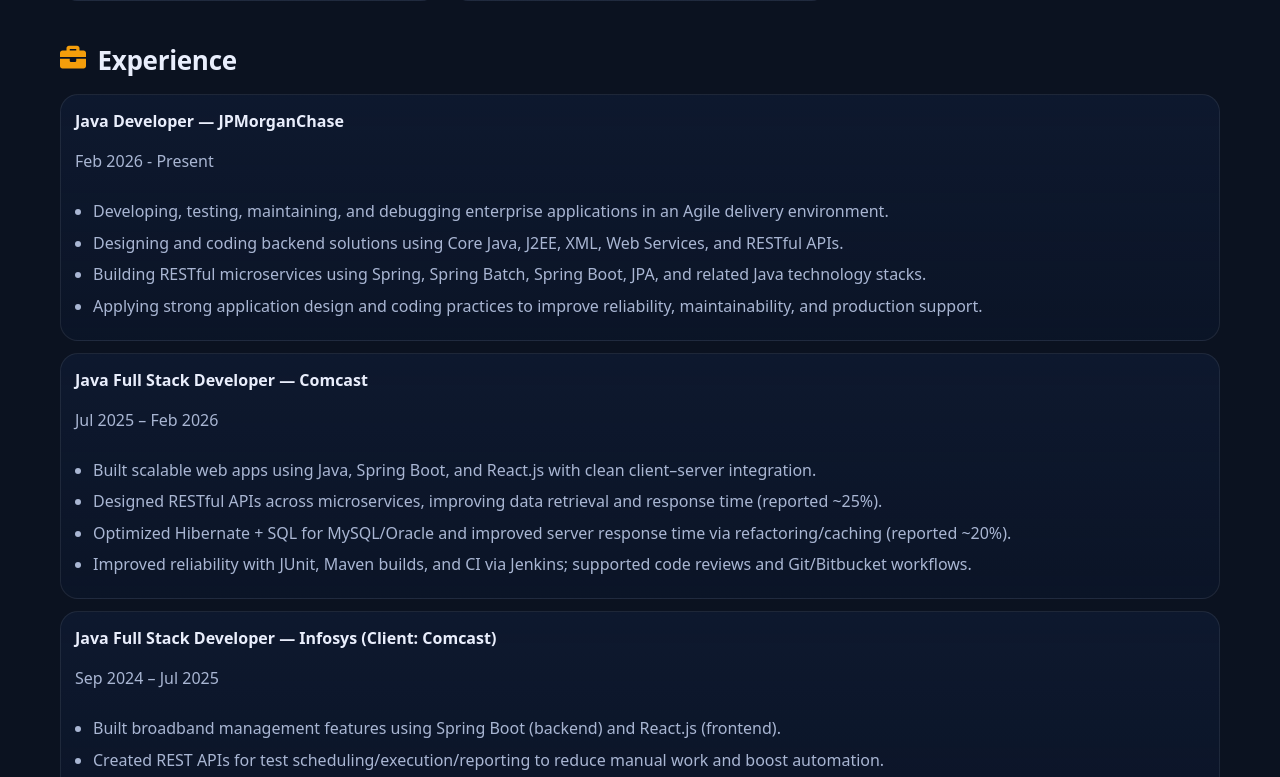
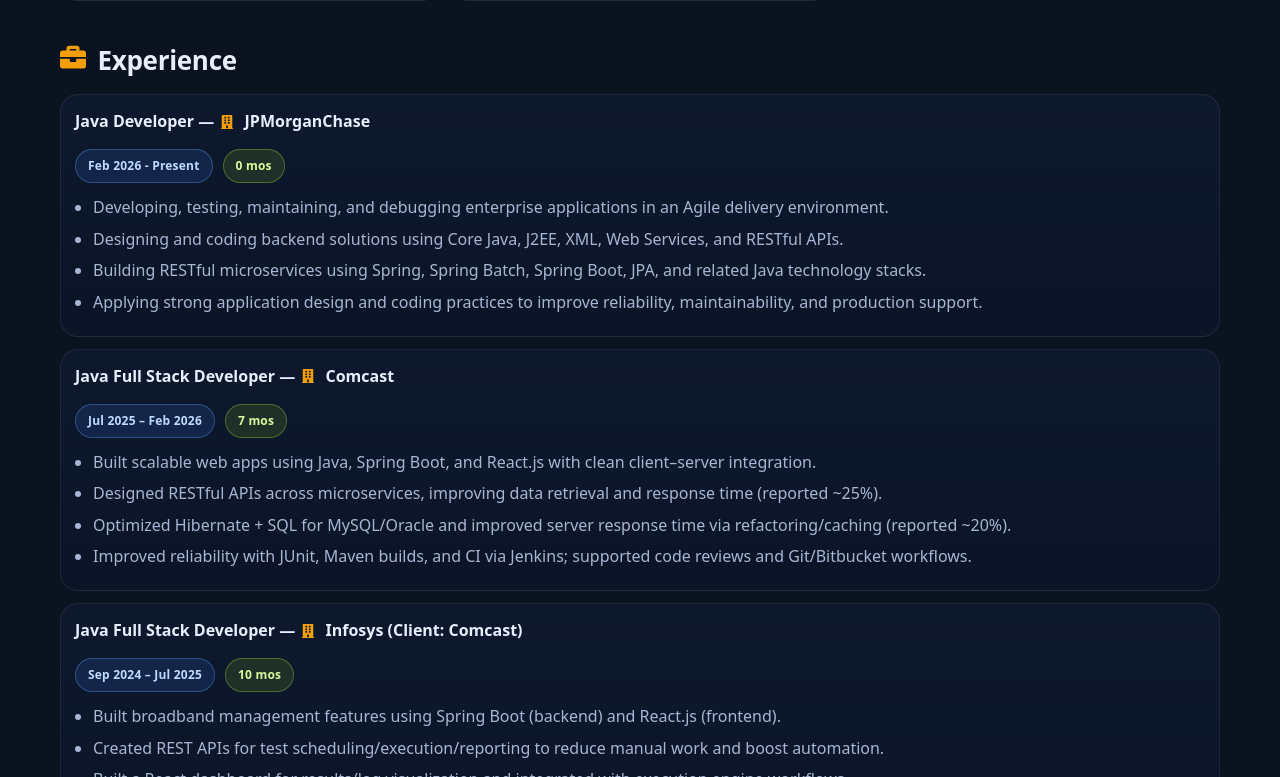
Before and after one commit to Venky268311/venkat-portfolio, a React (Vite) app: page / in a window 1280 px wide. Shown: the part 2863-3640 px from the top of the page. Built offline with nearby package versions, Linux system fonts and the light colour scheme; no server answers.

Commit message:
UI Changes

```diff
--- a/src/App.jsx
+++ b/src/App.jsx
@@ -5,6 +5,7 @@
 FaCode,
 FaProjectDiagram,
 FaBriefcase,
+FaBuilding,
 FaGraduationCap,
 FaTrophy,
 FaEnvelopeOpenText, FaPhone, FaEnvelope, FaLinkedin, FaFileDownload, FaMapMarkerAlt, FaBars, FaTimes } from "react-icons/fa";
@@ -30,6 +31,8 @@
   {
     company: "JPMorganChase",
     title: "Java Developer",
+    startDate: "2026-02-26",
+    endDate: null,
     time: "Feb 2026 - Present",
     bullets: [
       "Developing, testing, maintaining, and debugging enterprise applications in an Agile delivery environment.",
@@ -41,6 +44,8 @@
   {
     company: "Comcast",
     title: "Java Full Stack Developer",
+    startDate: "2025-07-21",
+    endDate: "2026-02-23",
     time: "Jul 2025 – Feb 2026",
     bullets: [
       "Built scalable web apps using Java, Spring Boot, and React.js with clean client–server integration.",
@@ -52,6 +57,8 @@
   {
     company: "Infosys (Client: Comcast)",
     title: "Java Full Stack Developer",
+    startDate: "2024-09-02",
+    endDate: "2025-07-02",
     time: "Sep 2024 – Jul 2025",
     bullets: [
       "Built broadband management features using Spring Boot (backend) and React.js (frontend).",
@@ -63,6 +70,8 @@
   {
     company: "Prodapt Solutions Pvt. Ltd.",
     title: "Senior Software Engineer",
+    startDate: "2021-09-30",
+    endDate: "2022-12-20",
     time: "Sep 2021 – Dec 2022",
     bullets: [
       "Designed microservices architecture for chatbot applications using Spring Boot/Spring Cloud.",
@@ -74,6 +83,8 @@
   {
 company: "Prodigy Group India Pvt. Ltd.",
 title: "UI Developer",
+startDate: "2018-08-17",
+endDate: "2021-09-18",
 time: "Aug 2018 – Sep 2021",
 bullets: [
 "Developed full stack web and mobile applications using Java Spring Boot and React.",
@@ -87,6 +98,8 @@
 {
 company: "R.S Solutions",
 title: "Software Engineer",
+startDate: "2017-06-15",
+endDate: "2018-08-15",
 time: "Jun 2017 – Aug 2018",
 bullets: [
 "Designed and developed responsive user interfaces using HTML5, CSS3, Bootstrap, and JavaScript.",
@@ -160,6 +173,34 @@
 
 const MEDIUM_TAGS = ["java", "reactjs", "react-native", "technology"];
 const MEDIUM_CACHE_KEY = "mediumPostsCacheV1";
+
+function getExperienceDuration(startDate, endDate) {
+  const start = new Date(startDate);
+  const end = endDate ? new Date(endDate) : new Date();
+
+  let months =
+    (end.getFullYear() - start.getFullYear()) * 12 +
+    (end.getMonth() - start.getMonth());
+
+  if (end.getDate() < start.getDate()) {
+    months -= 1;
+  }
+
+  const safeMonths = Math.max(months, 0);
+  const years = Math.floor(safeMonths / 12);
+  const remainingMonths = safeMonths % 12;
+  const parts = [];
+
+  if (years > 0) {
+    parts.push(`${years} yr${years === 1 ? "" : "s"}`);
+  }
+
+  if (remainingMonths > 0 || parts.length === 0) {
+    parts.push(`${remainingMonths} mo${remainingMonths === 1 ? "" : "s"}`);
+  }
+
+  return parts.join(" ");
+}
 
 function Badge({ children }) {
   return <span className="badge">{children}</span>;
@@ -527,9 +568,19 @@
             {EXPERIENCE.map((e) => (
               <Card
                 key={e.company + e.time}
-                title={`${e.title} — ${e.company}`}
-                meta={e.time}
+                title={
+                  <>
+                    {e.title} — <FaBuilding className="companyIcon" /> {e.company}
+                  </>
+                }
+                meta={null}
               >
+                <div className="experienceMeta">
+                  <span className="experienceBadge experienceBadgeTime">{e.time}</span>
+                  <span className="experienceBadge experienceBadgeDuration">
+                    {getExperienceDuration(e.startDate, e.endDate)}
+                  </span>
+                </div>
                 <ul className="bullets">
                   {e.bullets.map((b) => <li key={b}>{b}</li>)}
                 </ul>
--- a/src/styles.css
+++ b/src/styles.css
@@ -271,6 +271,43 @@
 .cardTop{display:flex; justify-content:space-between; gap:10px; align-items:flex-start;}
 .cardBody{margin-top:10px;}
 
+.companyIcon{
+  margin:0 6px 2px 2px;
+  vertical-align:middle;
+  color:#f59e0b;
+  font-size:14px;
+}
+
+.experienceMeta{
+  display:flex;
+  flex-wrap:wrap;
+  gap:10px;
+  margin-bottom:12px;
+}
+
+.experienceBadge{
+  display:inline-flex;
+  align-items:center;
+  padding:7px 12px;
+  border-radius:999px;
+  font-size:12px;
+  font-weight:800;
+  letter-spacing:0.2px;
+  border:1px solid transparent;
+}
+
+.experienceBadgeTime{
+  color:#bfdbfe;
+  background:rgba(59,130,246,0.14);
+  border-color:rgba(96,165,250,0.35);
+}
+
+.experienceBadgeDuration{
+  color:#d9f99d;
+  background:rgba(132,204,22,0.14);
+  border-color:rgba(163,230,53,0.35);
+}
+
 .bullets{margin:0; padding-left:18px; color:var(--muted); line-height:1.6;}
 .bullets li{margin:6px 0;}
 
@@ -324,4 +361,6 @@
   .hero{
     padding: 0px;
   }
+
+
 }
```
